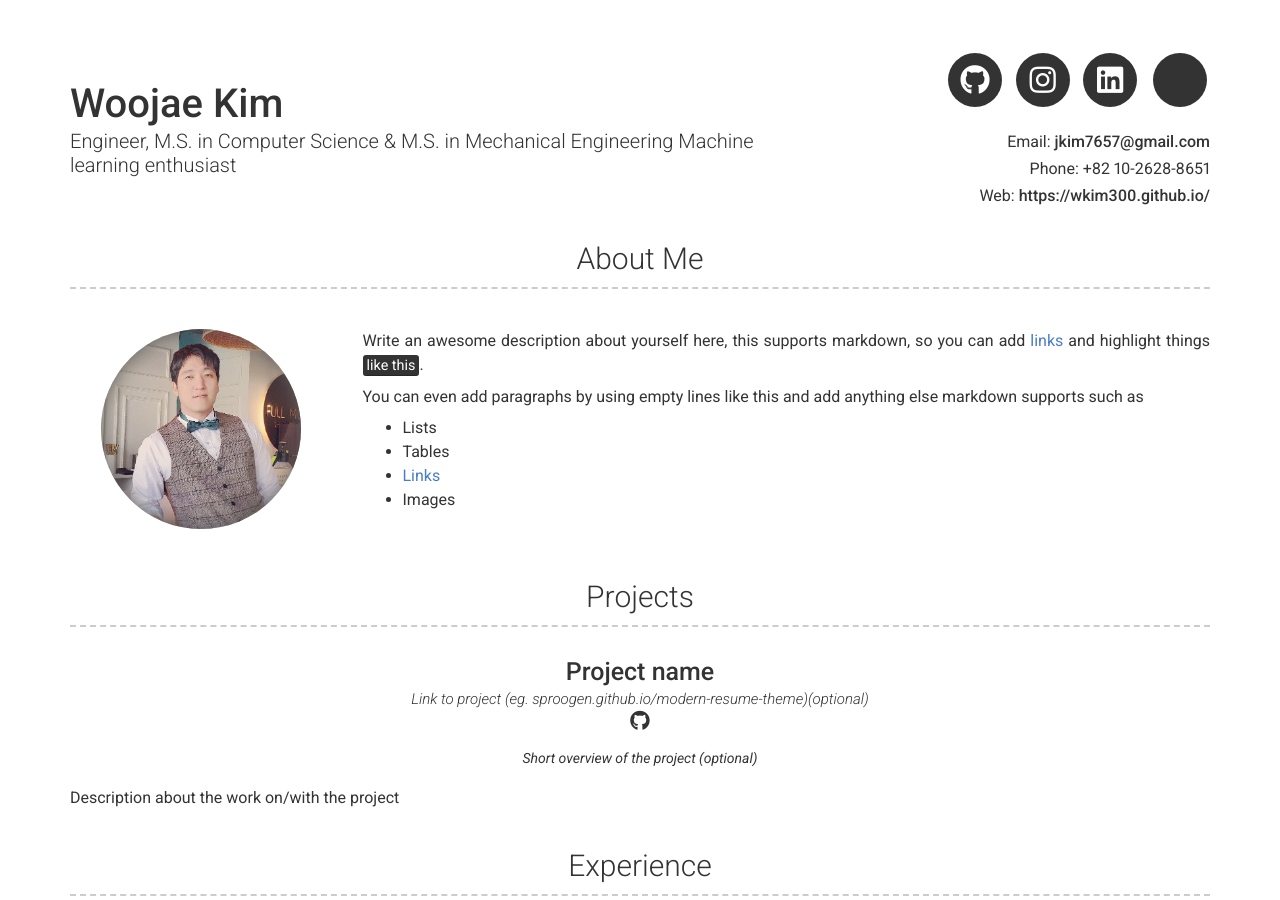
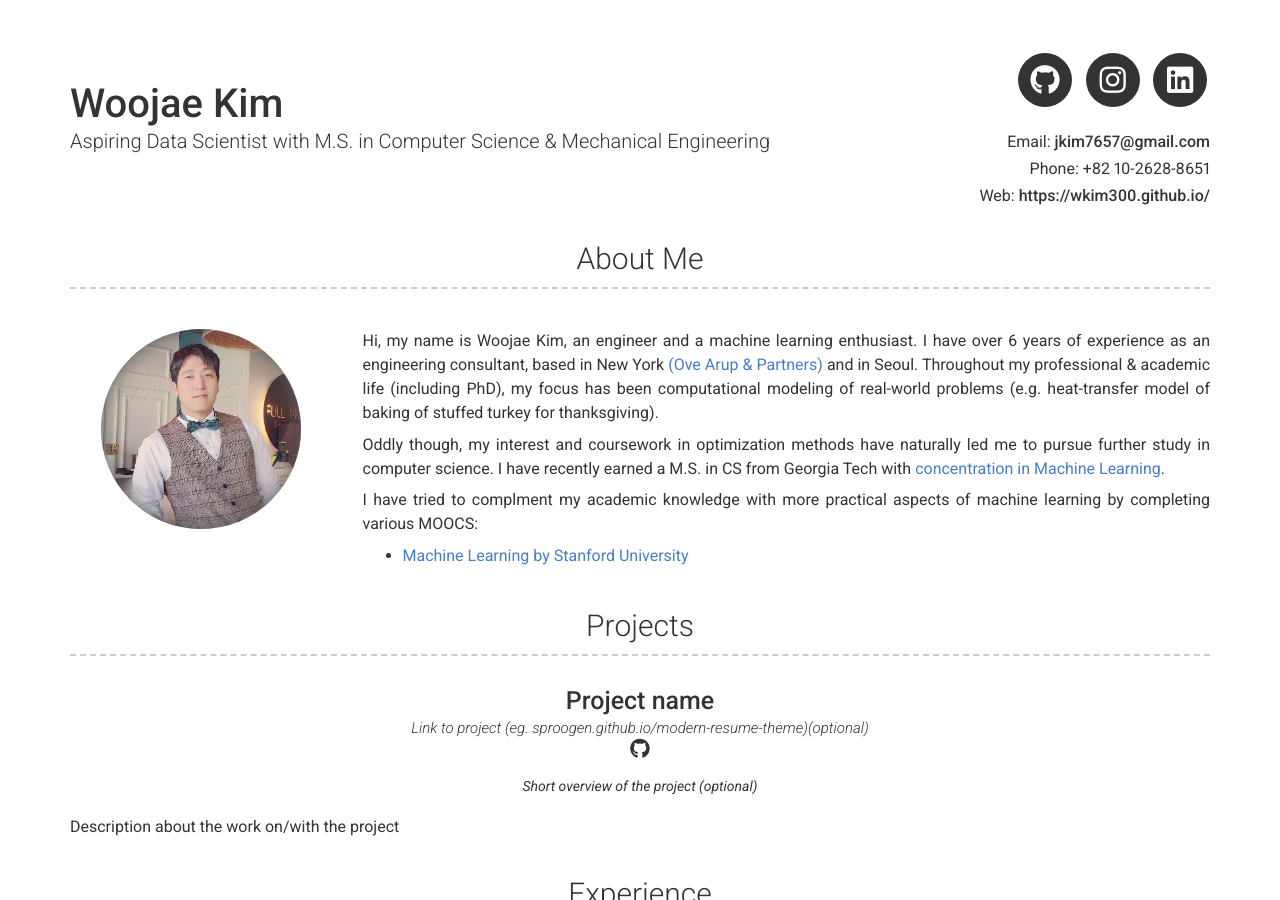
Before and after one commit to wkim300/wkim300.github.io, a Jekyll site: the page built from index.md, in a window 1280 px wide and 900 px high. Built offline with Jekyll 4.4.1, drawn with Linux system fonts in a browser that asks for light colours; nearby versions of some CDN libraries.

Commit message:
-Edited out additional link -Edited intro

```diff
--- a/_config.yml
+++ b/_config.yml
@@ -5,9 +5,8 @@ repository: Git repository where your resume will be hosted, only required if yo
 # Personal info
 name: Woojae Kim
 title: |
-  Engineer, M.S. in Computer Science & M.S. in Mechanical Engineering
+  Aspiring Data Scientist with M.S. in Computer Science & Mechanical Engineering
 
-  Machine learning enthusiast
 email: jkim7657@gmail.com
 phone: +82 10-2628-8651
 website: https://wkim300.github.io/
@@ -31,10 +30,10 @@ linkedin_username: woojae-kim-4a31b72a
 #orcid_username: 0000-0000-0000-0000
 
 # Additional icon links
-additional_links:
-- title: Link name
-  icon: Font Awesome brand icon name (eg. fa-twitter) (https://fontawesome.com/icons?d=gallery&s=brands&m=free)
-  url: Link url (eg. https://google.com)
+# additional_links:
+# - title: Link name
+#   icon: Font Awesome brand icon name (eg. fa-twitter) (https://fontawesome.com/icons?d=gallery&s=brands&m=free)
+#   url: Link url (eg. https://google.com)
 # - title: another link
 #   icon: font awesome brand icon name (eg. fa-twitter) (https://fontawesome.com/icons?d=gallery&s=brands&m=free)
 #   url: Link url (eg. https://google.com)
@@ -49,13 +48,21 @@ additional_links:
 # about_title: About Me (Use this to override about section title)
 about_profile_image: images/profile.jpg
 about_content: | # this will include new lines to allow paragraphs
-  Write an awesome description about yourself here, this supports markdown, so you can add [links](http://foobar.com) and highlight things <mark>like this</mark>.
+  Hi, my name is Woojae Kim, an engineer and a machine learning enthusiast. I have over 6 years of experience as an engineering consultant, based in New York [(Ove Arup & Partners)](https://www.arup.com/) and in Seoul.
+  Throughout my professional & academic life (including PhD), my focus has been computational modeling of real-world problems (e.g. heat-transfer model of baking of stuffed turkey for thanksgiving).
 
-  You can even add paragraphs by using empty lines like this and add anything else markdown supports such as
-    - Lists
-    - Tables
-    - <a href="google.com">Links</a>
-    - Images
+  Oddly though, my interest and coursework in optimization methods have naturally led me to pursue further study in computer science. I have recently earned a M.S. in CS from Georgia Tech with [concentration in Machine Learning](https://omscs.gatech.edu/specialization-machine-learning).
+
+  I have tried to complment my academic knowledge with more practical aspects of machine learning by completing various MOOCS:
+    - [Machine Learning by Stanford University](https://www.coursera.org/account/accomplishments/verify/MTYV99C7PET6)
+
+#  Write an awesome description about yourself here, this supports markdown, so you can add [links](http://foobar.com) and highlight things <mark>like this</mark>.
+
+#  You can even add paragraphs by using empty lines like this and add anything else markdown supports such as
+#    - Lists
+#    - Tables
+#    - <a href="google.com">Links</a>
+#    - Images
 
 # Projects Section
 # projects_title: Projects #(Use this to override about projects section title)
```
